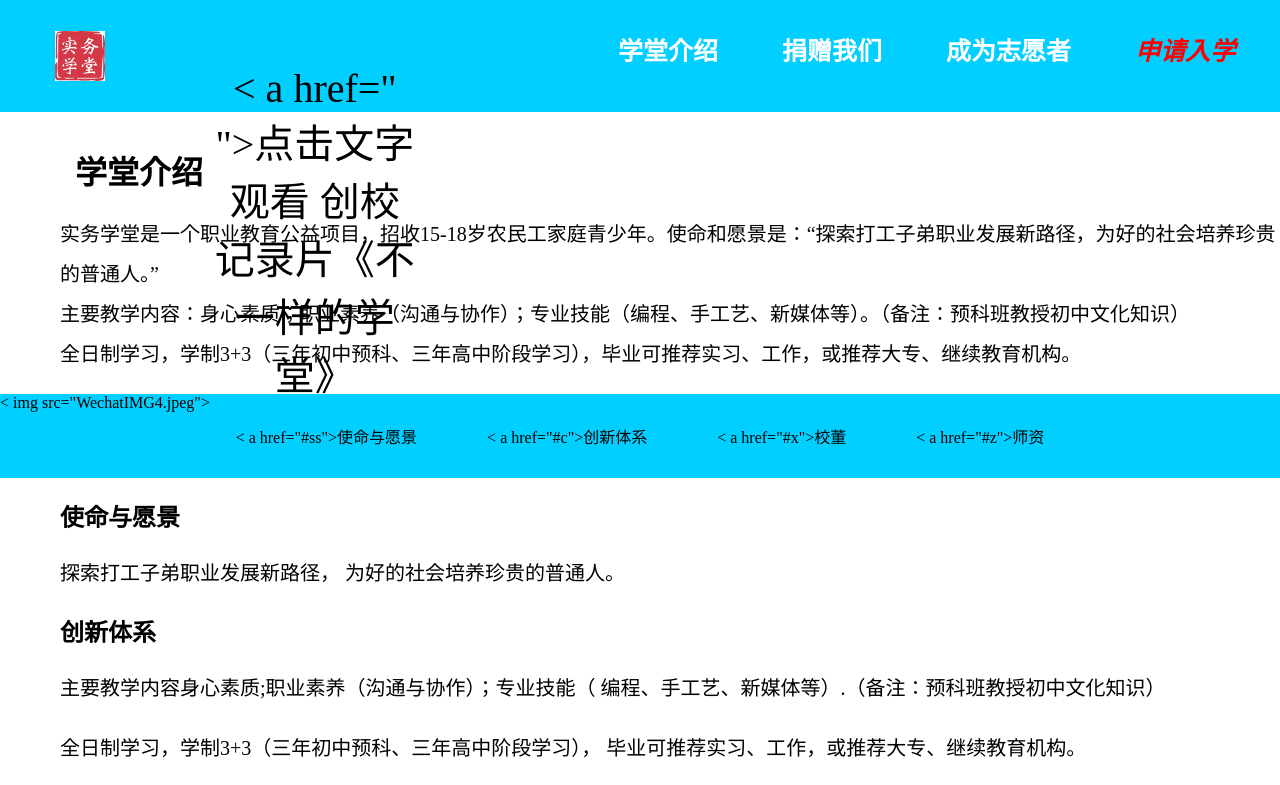
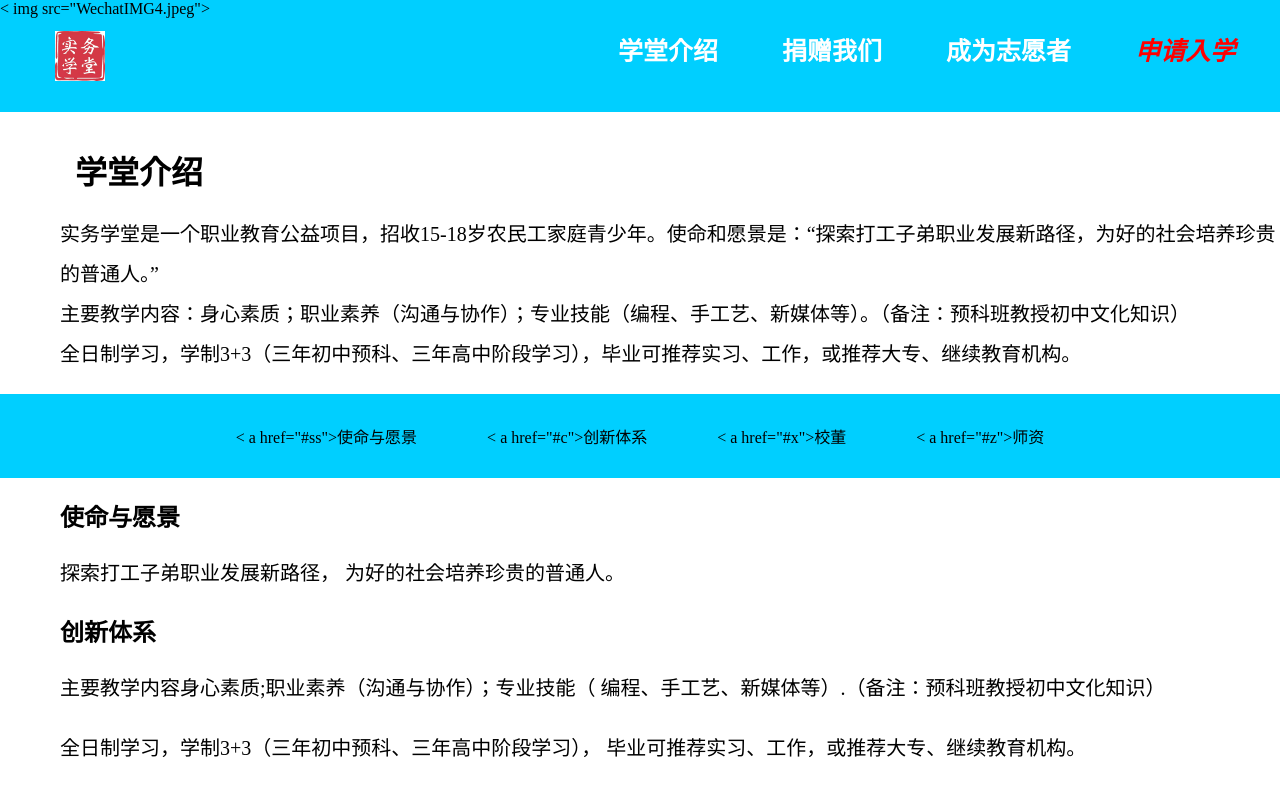
Before and after one commit to YAnLig7/-kidsdoit, a plain HTML site: page index.html in a window 1280 px wide. Shown: the top 785 px of the page. Drawn offline with Linux system fonts and the light colour scheme.

Commit message:
Update index.html

```diff
--- a/index.html
+++ b/index.html
@@ -18,29 +18,8 @@
 		p {margin-left:60px;
 		font-size:20px;
             line-height:40px;}
-        </style>
-    </head>
-<body><div class="swxt">
-          <ul class="ul"><a href="https://yanlig7.github.io/kidsdoit/">
- <li> <img src="swxt.jpg" width="50px;" height="50px;" style="float:left;"></li> </a>
-            <li><a href="#https://yanlig7.github.io/xuetangjieshao/"  style="color:white;" id="#https://yanlig7.github.io/xuetangjieshao/">学堂介绍</a></li>
-            <li><a href="https://yanlig7.github.io/xuetangjieshao/"  target="_blank" style="color:white;">捐赠我们</a></li>
-            <li><a href="https://yanlig7.github.io/xuetangjieshao/"  target="_blank" style="color:white;">成为志愿者</a></li>
-            <li><a href="https://yanlig7.github.io/xuetangjieshao/"  target="_blank" style="color:red;"><em>申请入学</em></a></li>
-          </ul></div>
-            <h1 id="https://yanlig7.github.io/xuetangjieshao/">学堂介绍</h1>
-        <p>实务学堂是一个职业教育公益项目，招收15-18岁农民工家庭青少年。使命和愿景是：“探索打工子弟职业发展新路径，为好的社会培养珍贵的普通人。”<br>
-主要教学内容：身心素质；职业素养（沟通与协作）；专业技能（编程、手工艺、新媒体等）。（备注：预科班教授初中文化知识）<br>
-全日制学习，学制3+3（三年初中预科、三年高中阶段学习），毕业可推荐实习、工作，或推荐大专、继续教育机构。</p>
-    </body>
-</html>
 
-<html>
-    <head>
-        <meta charset="utf-8">
-        <title>"实务学堂纪录片"</title>
-    <style>
-        .wenzi{
+	.wenzi{
                 text-align:center;
                 font-size:40;
                 position:absolute;
@@ -57,16 +36,26 @@
         a{
             text-decoration:none;
         }
-
         </style>
-
-        <body><div class= "tupian">
+    </head>
+<body><div class= "tupian">
             < img src="WechatIMG4.jpeg">
                 <span class="wenzi">
                     < a href=" ">点击文字观看 创校记录片《不一样的学堂》</ a>
                 </span>
-        </div>
-</head>
+	</div>
+	<div class="swxt">
+          <ul class="ul"><a href="https://yanlig7.github.io/kidsdoit/">
+ <li> <img src="swxt.jpg" width="50px;" height="50px;" style="float:left;"></li> </a>
+            <li><a href="#https://yanlig7.github.io/xuetangjieshao/"  style="color:white;" id="#https://yanlig7.github.io/xuetangjieshao/">学堂介绍</a></li>
+            <li><a href="https://yanlig7.github.io/xuetangjieshao/"  target="_blank" style="color:white;">捐赠我们</a></li>
+            <li><a href="https://yanlig7.github.io/xuetangjieshao/"  target="_blank" style="color:white;">成为志愿者</a></li>
+            <li><a href="https://yanlig7.github.io/xuetangjieshao/"  target="_blank" style="color:red;"><em>申请入学</em></a></li>
+          </ul></div>
+            <h1 id="https://yanlig7.github.io/xuetangjieshao/">学堂介绍</h1>
+        <p>实务学堂是一个职业教育公益项目，招收15-18岁农民工家庭青少年。使命和愿景是：“探索打工子弟职业发展新路径，为好的社会培养珍贵的普通人。”<br>
+主要教学内容：身心素质；职业素养（沟通与协作）；专业技能（编程、手工艺、新媒体等）。（备注：预科班教授初中文化知识）<br>
+全日制学习，学制3+3（三年初中预科、三年高中阶段学习），毕业可推荐实习、工作，或推荐大专、继续教育机构。</p>
     </body>
 </html>
 
```
